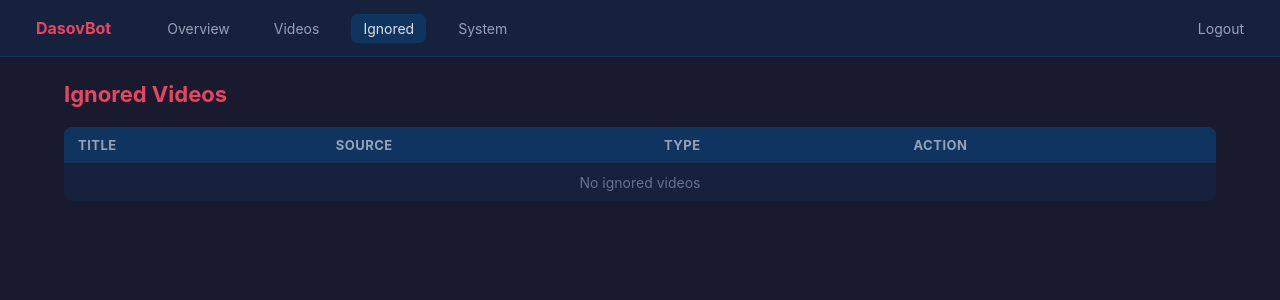
After one commit to volkovskiyda/telegram-dasovbot, a Python web app: template dasovbot/dashboard/templates/ignored.html in a window 1280 px wide. The commit adds this page. Shown: the top 300 px of the page. Run offline with Jinja, Linux system fonts and the light colour scheme; the template is opened without the code that fills it, so the values that code supplies are empty.

Commit message:
feat: add ignored videos management

```diff
--- a/dasovbot/dashboard/server.py
+++ b/dasovbot/dashboard/server.py
@@ -10,7 +10,7 @@ import jinja2
 from aiohttp import web
 
 from dasovbot.dashboard.auth import auth_middleware, login_page, login_post, logout, get_password
-from dasovbot.dashboard.views import index, videos, system
+from dasovbot.dashboard.views import index, videos, ignored, remove_ignored, system
 
 if TYPE_CHECKING:
     from dasovbot.state import BotState
@@ -46,6 +46,8 @@ def create_app(state: BotState) -> web.Application:
     app.router.add_get('/logout', logout)
     app.router.add_get('/', index)
     app.router.add_get('/videos', videos)
+    app.router.add_get('/ignored', ignored)
+    app.router.add_post('/ignored/remove', remove_ignored)
     app.router.add_get('/system', system)
 
     return app
--- a/dasovbot/dashboard/templates/base.html
+++ b/dasovbot/dashboard/templates/base.html
@@ -43,6 +43,7 @@
         <a href="/" class="brand">DasovBot</a>
         <a href="/" class="{% if active == 'index' %}active{% endif %}">Overview</a>
         <a href="/videos" class="{% if active == 'videos' %}active{% endif %}">Videos</a>
+        <a href="/ignored" class="{% if active == 'ignored' %}active{% endif %}">Ignored</a>
         <a href="/system" class="{% if active == 'system' %}active{% endif %}">System</a>
         <span class="spacer"></span>
         <a href="/logout">Logout</a>
--- /dev/null
+++ b/dasovbot/dashboard/templates/ignored.html
@@ -0,0 +1,41 @@
+{% extends "base.html" %}
+{% set active = "ignored" %}
+
+{% block title %}Ignored - DasovBot{% endblock %}
+
+{% block content %}
+<h1>Ignored Videos</h1>
+
+<table>
+    <thead>
+        <tr>
+            <th>Title</th>
+            <th>Source</th>
+            <th>Type</th>
+            <th>Action</th>
+        </tr>
+    </thead>
+    <tbody>
+        {% for item in items %}
+        <tr>
+            <td><a href="{{ item.url }}" target="_blank" rel="noopener">{{ item.title[:60] }}{% if item.title|length > 60 %}...{% endif %}</a></td>
+            <td>
+                {% if item.source %}
+                <span class="badge badge-{{ item.source }}">{{ item.source }}</span>
+                {% endif %}
+            </td>
+            <td>{{ item.type }}</td>
+            <td>
+                <form method="post" action="/ignored/remove" style="margin: 0;">
+                    <input type="hidden" name="url" value="{{ item.url }}">
+                    <input type="hidden" name="type" value="{{ item.type }}">
+                    <button type="submit" style="background: #e94560; color: #fff; border: none; padding: 4px 12px; border-radius: 4px; cursor: pointer; font-size: 13px;">Remove</button>
+                </form>
+            </td>
+        </tr>
+        {% else %}
+        <tr><td colspan="4" class="text-muted" style="text-align: center;">No ignored videos</td></tr>
+        {% endfor %}
+    </tbody>
+</table>
+{% endblock %}
```
Also changed, not shown: dasovbot/dashboard/views.py (+45 -0 lines).
